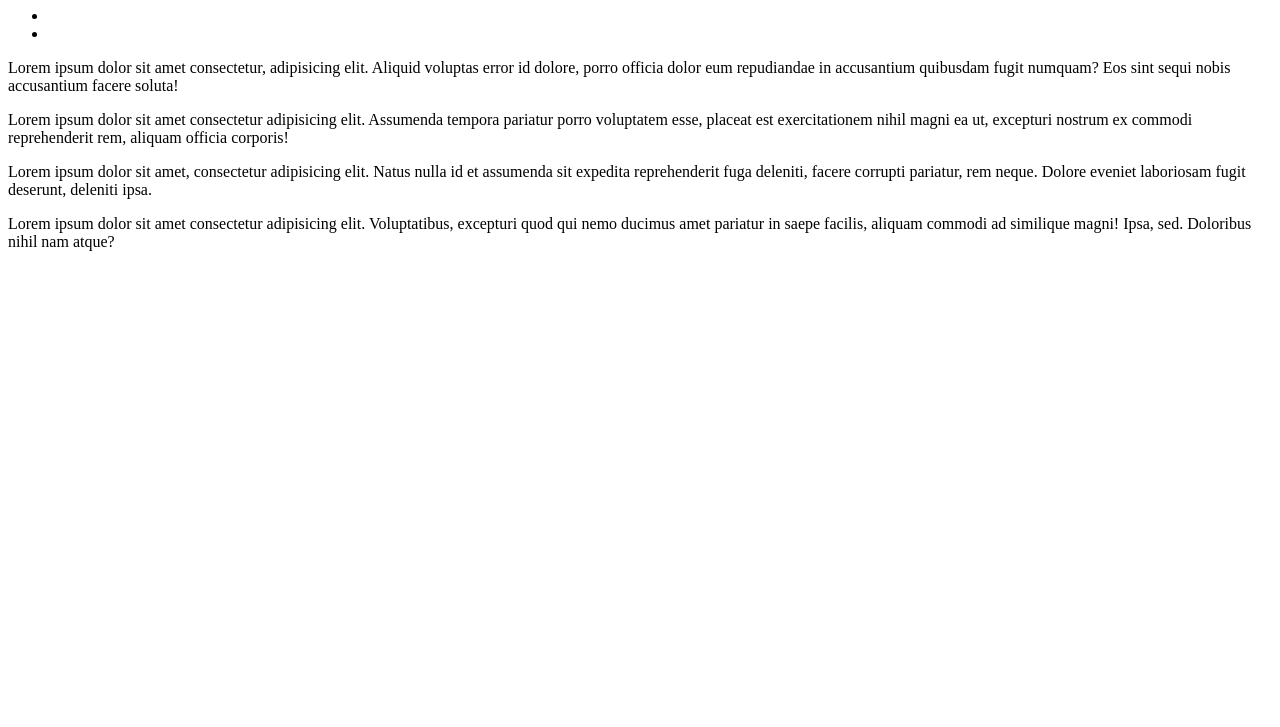
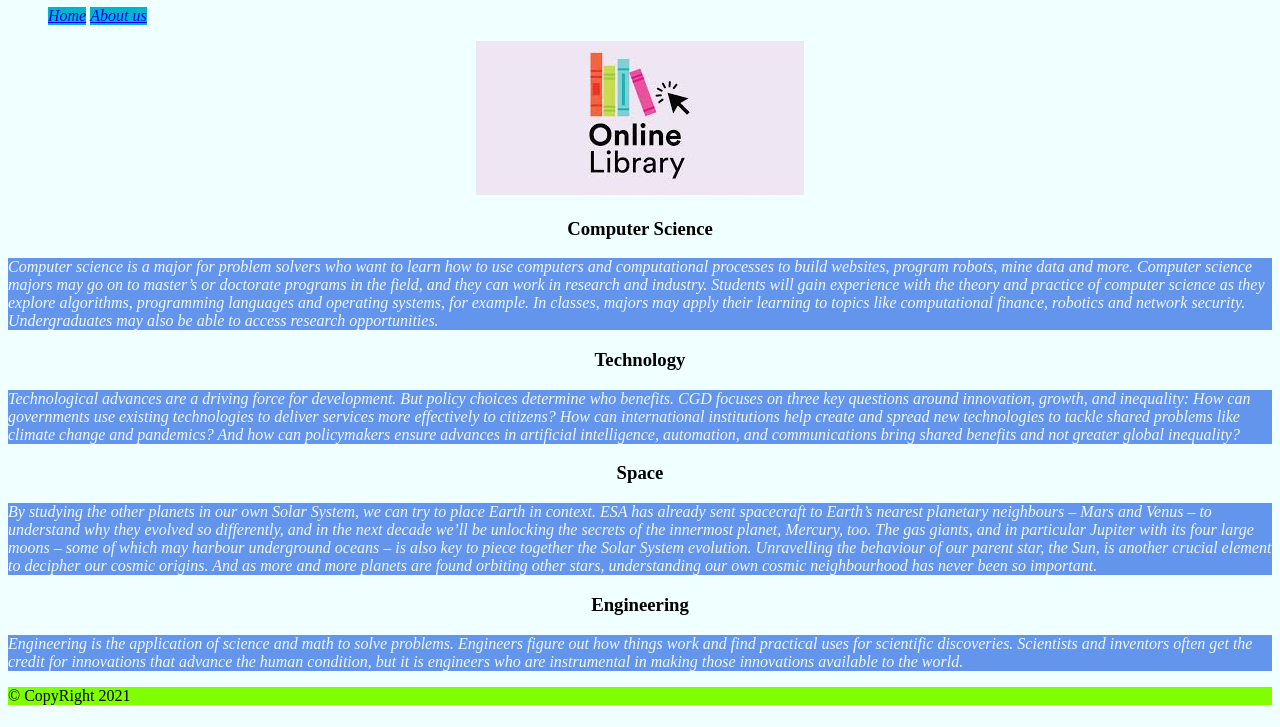
Before and after one commit to RoaaMustafa/OnlineLibrary, a plain HTML site: page index.html in a window 1280 px wide. Shown: the part 73-800 px from the top of the page. Drawn offline with Linux system fonts and the light colour scheme.

Commit message:
adding style

```diff
--- /dev/null
+++ b/Css/style.css
@@ -0,0 +1,42 @@
+body{
+ background-color: azure;
+
+}
+header{
+    background-image: url(images/background.jpg);
+background-color: bisque;
+text-align: center;
+}
+
+#first nav ul li {
+display: inline-block;
+background-color: rgb(0, 180, 204);
+font-display:swap;
+margin-right: 10px 0px 20px 40px;
+font-style: italic;
+text-decoration: none;
+}
+
+#firts nav ul li a{
+    display: inline-block;
+    text-decoration: none;
+    color: brown;
+    font-size: medium;
+  text-align: center;
+  margin-right: 10px 0px 20px 40px;
+  font-display:swap;
+}
+div h3{
+  text-align: center;
+}
+.images{
+    text-align: center;
+}
+div p{
+    color: aliceblue;
+    background-color: cornflowerblue;
+    font-style: italic;
+}
+footer{
+ background-color: chartreuse;
+}
--- a/index.html
+++ b/index.html
@@ -4,39 +4,59 @@
     <meta charset="UTF-8">
     <meta http-equiv="X-UA-Compatible" content="IE=edge">
     <meta name="viewport" content="width=device-width, initial-scale=1.0">
-    <title>Home</title>
+    <title>Online Library</title>
+    <link rel="stylesheet" href="Css/style.css">
+    <link rel="shortcut icon" href="images/956640.png" type="image/x-icon">
 </head>
 <body>
     <header>
-<h1> Home </h1>
+<h1> Online Library </h1>
     </header>
     <main>
- <div>
+ <element id="first">
 <nav>
     <ul>
-        <li> <a href="/index.html"></a></li>
-        <li> <a href="/aboutus.html"></a></li>
+        <li> <a href="/index.html">Home</a></li>
+        <li> <a href="/aboutus.html">About us</a></li>
     </ul>
 </nav>
+</element>
+<div>
+  <section class="images">
+     <img src="images/download.jpg" alt="icon">
+  </section>
 </div>
 <div>
-    <section><p>Lorem ipsum dolor sit amet consectetur, adipisicing elit. Aliquid voluptas error id dolore,
-    porro officia dolor eum repudiandae in accusantium quibusdam fugit numquam? Eos sint sequi nobis
-    accusantium facere soluta! </p> </section>
-    <section><p> Lorem ipsum dolor sit amet consectetur adipisicing elit.
-        Assumenda tempora pariatur porro voluptatem esse, placeat est exercitationem nihil magni ea ut,
-       excepturi nostrum ex commodi reprehenderit rem, aliquam officia corporis!</p> </section>
-    <section> <p> Lorem ipsum dolor sit amet, consectetur adipisicing elit.
-            Natus nulla id et assumenda sit expedita reprehenderit fuga deleniti,
-            facere corrupti pariatur, rem neque. Dolore eveniet laboriosam fugit deserunt, deleniti ipsa.</p></section>
-    <section> <p> Lorem ipsum dolor sit amet consectetur adipisicing elit.
-                Voluptatibus, excepturi quod qui nemo ducimus amet pariatur in saepe facilis,
-                aliquam commodi ad similique magni! Ipsa, sed. Doloribus nihil nam atque?</p></section>
+    <section class="computerscience">
+       <div> <h3>Computer Science</h3> </div>
+        <p>Computer science is a major for problem solvers who want to learn how to use computers and computational processes to build websites, program robots,
+            mine data and more. Computer science majors may go on to master’s or doctorate programs in the field,
+            and they can work in research and industry. Students will gain experience with the theory and practice of computer science as they explore algorithms, programming languages and operating systems,
+            for example. In classes, majors may apply their learning to topics like computational finance,
+            robotics and network security. Undergraduates may also be able to access research opportunities. </p> </section>
+    <section class="technology">
+        <h3>Technology</h3>
+        <p> Technological advances are a driving force for development. But policy choices determine who benefits.
+             CGD focuses on three key questions around innovation, growth, and inequality: How can governments use existing technologies to deliver services
+             more effectively to citizens? How can international institutions help create and spread new technologies to tackle shared problems like climate change and pandemics? And how can policymakers ensure advances in artificial intelligence, automation,
+             and communications bring shared benefits and not greater global inequality?</p> </section>
+    <section class="space">
+        <div><h3>Space</h3></div>
+        <p> By studying the other planets in our own Solar System, we can try to place Earth in context.
+            ESA has already sent spacecraft to Earth’s nearest planetary neighbours – Mars and Venus – to understand why they evolved so differently,
+            and in the next decade we’ll be unlocking the secrets of the innermost planet, Mercury, too. The gas giants, and in particular Jupiter with its four large moons – some of which may harbour underground oceans – is also key to piece together the Solar System evolution. Unravelling the behaviour of our parent star, the Sun, is another crucial element to decipher our cosmic origins. And as more and more planets are found orbiting other stars,
+            understanding our own cosmic neighbourhood has never been so important.</p></section>
+    <section class="engineering">
+        <div><h3>Engineering </h3></div>
+        <p> Engineering is the application of science and math to solve problems. Engineers figure out how things work and find
+             practical uses for scientific discoveries. Scientists and inventors often get the credit for innovations that advance
+            the human condition, but it is engineers who are instrumental in making those innovations available to the world.</p></section>
 </div>
 
    </main>
     <footer>
-
+ <p>&copy; CopyRight 2021 </p>
     </footer>
+    <script src="js/javascript.js"></script>
 </body>
 </html>
```
Also changed, not shown: aboutus.html (+7 -2 lines), images/1.jpg (added), images/2.jpg (added), images/3.jpg (added), images/4.jpg (added), images/5.jpg (added), images/956640.png (added), images/background.jpg (added), images/download.jpg (added), images/eng.jpg (added), images/scence.jpg (added).
